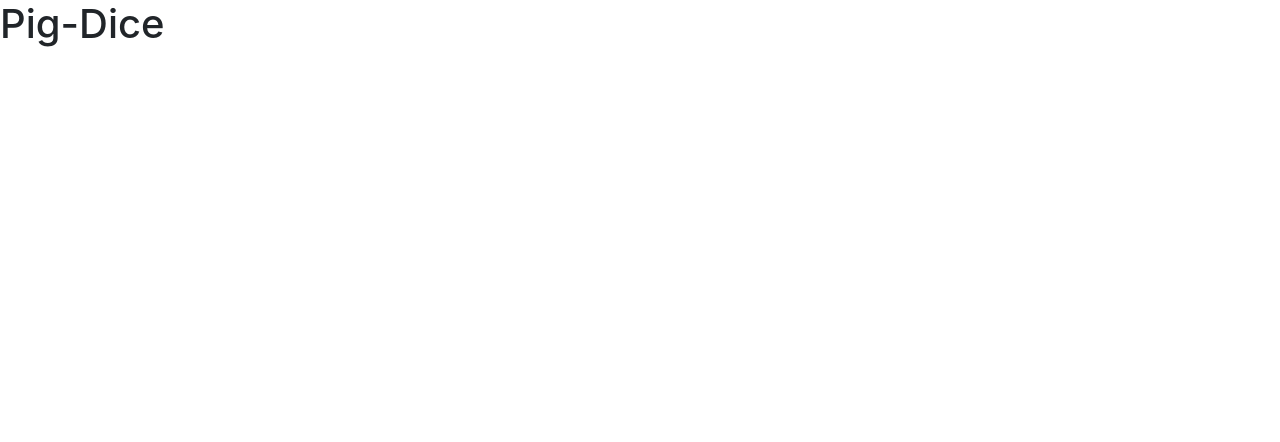
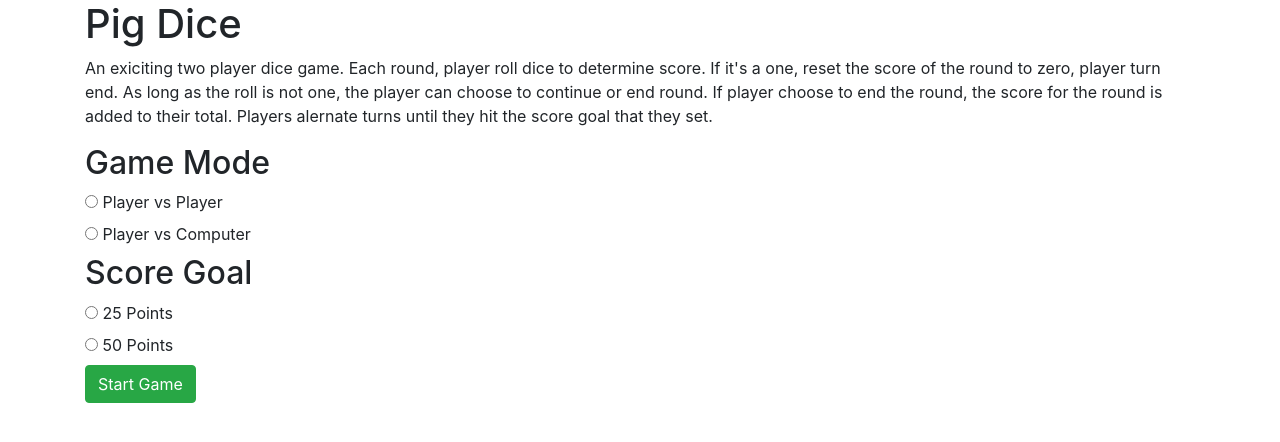
Before and after one commit to Jean84646/pig-dice-game, a plain HTML site: page indext.html in a window 1280 px wide. Drawn offline with Linux system fonts and the light colour scheme.

Commit message:
Create layout for homepage.

```diff
--- a/indext.html
+++ b/indext.html
@@ -9,20 +9,49 @@
   <script src="js/scripts.js" charset="utf-8"></script>
 </head>
 <body>
-    <h1>Pig-Dice</h1>
   <div class="container">
+    <h1>Pig Dice</h1>
+    <p>An exiciting two player dice game. Each round, player roll dice to determine score.
+      If it's a one, reset the score of the round to zero, player turn end.
+      As long as the roll is not one, the player can choose to continue or end round.
+      If player choose to end the round, the score for the round is added to their total.
+      Players alernate turns until they hit the score goal that they set.</p>
 
+      <form id="user-menu">
+        <div class="radio">
+          <h2>Game Mode</h2>
+          <label>
+            <input type="radio" name="mode-option" value="player">
+            Player vs Player
+          </label>
+        </div>
 
+        <div class="radio">
+          <label>
+            <input type="radio" name="mode-option" value="computer">
+            Player vs Computer
+          </label>
+        </div>
 
+        <div class="radio">
+          <h2>Score Goal</h2>
+          <label>
+            <input type="radio" name="goal-option" value="25">
+            25 Points
+          </label>
+        </div>
 
+        <div class="radio">
+          <label>
+            <input type="radio" name="goal-option" value="50">
+            50 Points
+          </label>
+        </div>
 
+        <button type="submit" class="btn btn-success">Start Game</button>
 
-
-
-
-
+      </form>
 
     </div>
-
   </body>
   </html>
```
Lines whose indentation alone changed are shown as unchanged.
